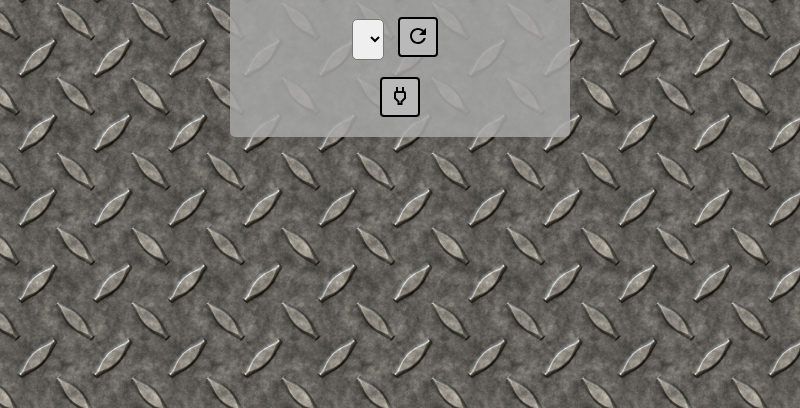
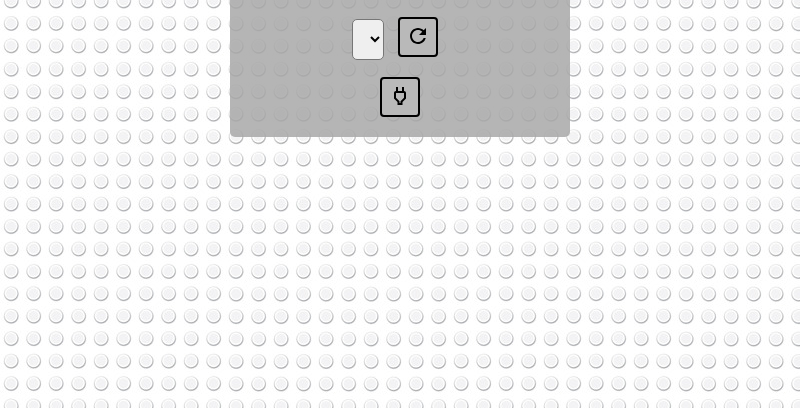
Before and after one commit to gattotozzo/CarLapTracker, an Electron app: page src/index.html in a window 800 px wide. Shown: the part 392-800 px from the top of the page. Drawn offline with Linux system fonts and the light colour scheme.

Commit message:
cambio sfondo

```diff
--- a/src/styles.css
+++ b/src/styles.css
@@ -1,6 +1,6 @@
 body {
     background: rgb(122, 122, 122);
-    background: url("./imgs/tileBackground.jpg");
+    background: url("./imgs/lego pattern.jpg");
     height: 90vh;
     overflow-y: hidden;
 }
```
Also changed, not shown: src/imgs/lego pattern.jpg (added), 1 other file.
